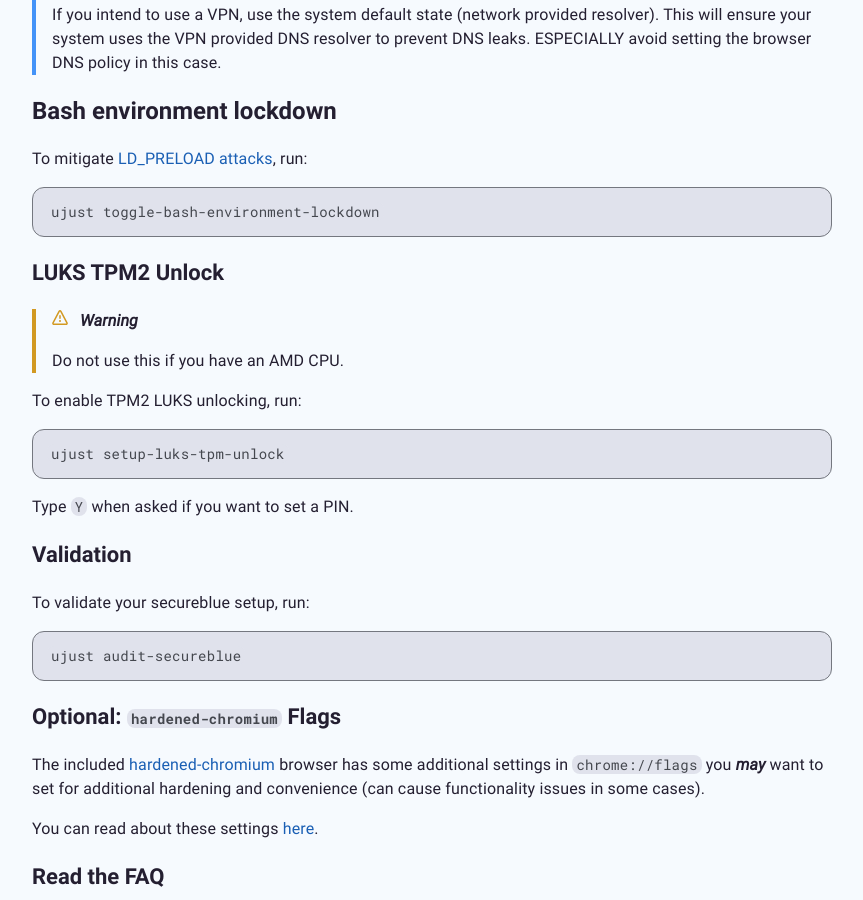
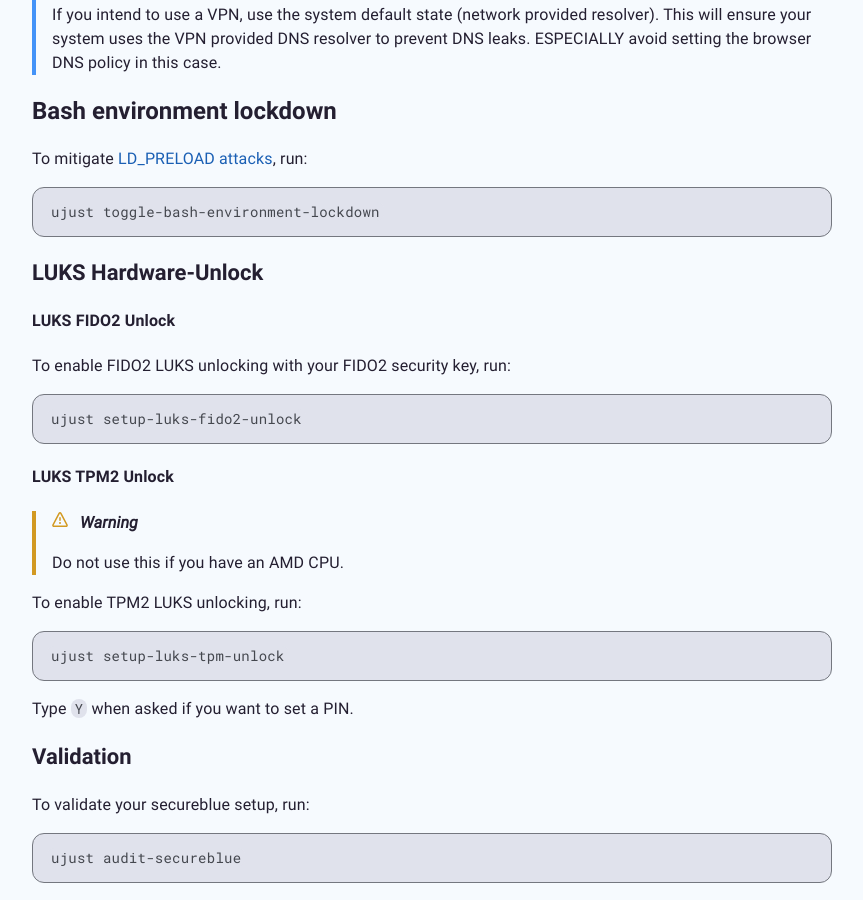
Before and after one commit to secureblue/secureblue.github.io, a Jekyll site: the page built from content/INSTALL.md, in a window 1280 px wide and 900 px high, scrolled down 5230 px. Shown: the whole window, without its empty margins (208-1071 px from the left). Built offline with Jekyll 4.4.1, drawn with Linux system fonts in a browser that asks for light colours.

Commit message:
add fido2 note

````diff
--- a/content/INSTALL.md
+++ b/content/INSTALL.md
@@ -207,7 +207,19 @@ To mitigate [LD_PRELOAD attacks](https://github.com/Aishou/wayland-keylogger), r
 ujust toggle-bash-environment-lockdown
 ```
 
-### LUKS TPM2 Unlock
+### LUKS Hardware-Unlock
+
+#### LUKS FIDO2 Unlock
+{: #luks-fido2}
+
+
+To enable FIDO2 LUKS unlocking with your FIDO2 security key, run:
+
+```
+ujust setup-luks-fido2-unlock
+```
+
+#### LUKS TPM2 Unlock
 {: #luks-tpm2}
 
 {% include alert.html type='warning' content='Do not use this if you have an AMD CPU.' %}
````
